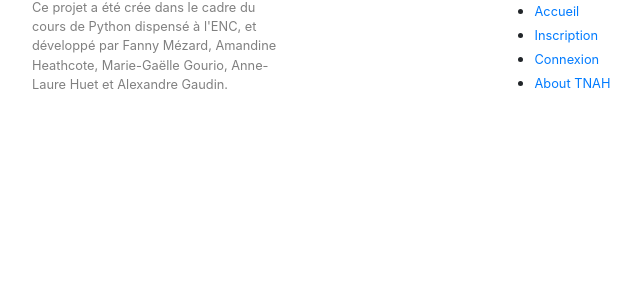
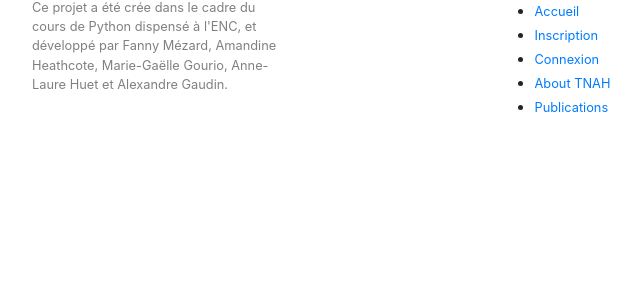
Before and after one commit to Chartes-TNAH/flux, a Flask app: page /connexion in a window 1280 px wide. Shown: the part 260-560 px from the top of the page, without its empty margins (253-894 px from the left). Run offline with Flask 2, Linux system fonts and the light colour scheme; some libraries are stand-ins or nearby versions.

Commit message:
inclusion de publication dans le header et le footer, bouton vert

```diff
--- a/pythounews/routes/routes.py
+++ b/pythounews/routes/routes.py
@@ -139,4 +139,4 @@ def publication():
             flash("Les erreurs suivantes ont été rencontrées : " + " , ".join(donnees), " alert ")
             return render_template("pages/publication.html")
     else:
-        return render_template("pages/pulication.html")
+        return render_template("pages/publication.html")
--- a/pythounews/templates/pages/publication.html
+++ b/pythounews/templates/pages/publication.html
@@ -33,7 +33,7 @@
   </div>
 
   <div>
-    <button type="submit" class="btn btn-primary"> Poster une news ! </button>
+    <button type="submit" class="btn btn-success"> Poster une news ! </button>
   </div>
 </form>
 </div>
--- a/pythounews/templates/partials/footer.html
+++ b/pythounews/templates/partials/footer.html
@@ -20,6 +20,7 @@
                     <li><a href="{{ url_for('inscription') }}" style="font-size:0.8em">Inscription</a></li>
                     <li><a href="{{ url_for('connexion') }}" style="font-size:0.8em">Connexion</a></li>
                     <li><a href="{{ url_for('tnah') }}" style="font-size:0.8em">About TNAH</a></li>
+                    <li><a href="{{ url_for('publication') }}" style="font-size:0.8em">Publications </a></li>
                 </ul>
             </div>
             <div class="col-2"></div>
--- a/pythounews/templates/partials/header.html
+++ b/pythounews/templates/partials/header.html
@@ -31,7 +31,7 @@
                 <a class="nav-link" href="{{url_for("deconnexion")}}">Déconnexion ({{current_user.user_nom}})</a>
               </li>
               <li class="nav-item">
-                <a class="nav-link" href="{{url_for("publication")}}">Publication</a>
+                <a class="nav-link" href="{{url_for("publication")}}">Publications</a>
               </li>
             {% endif %}
     </ul>
```
Also changed, not shown: 1 other file.
